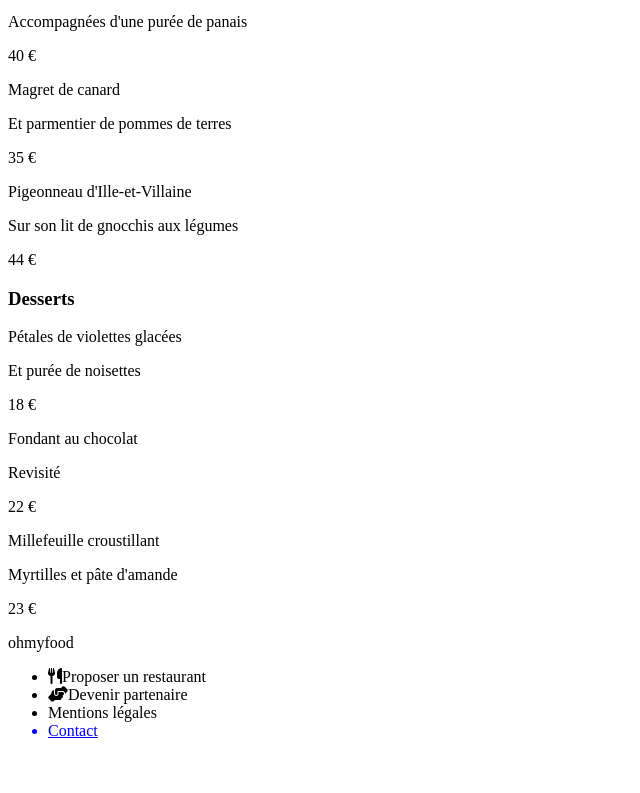
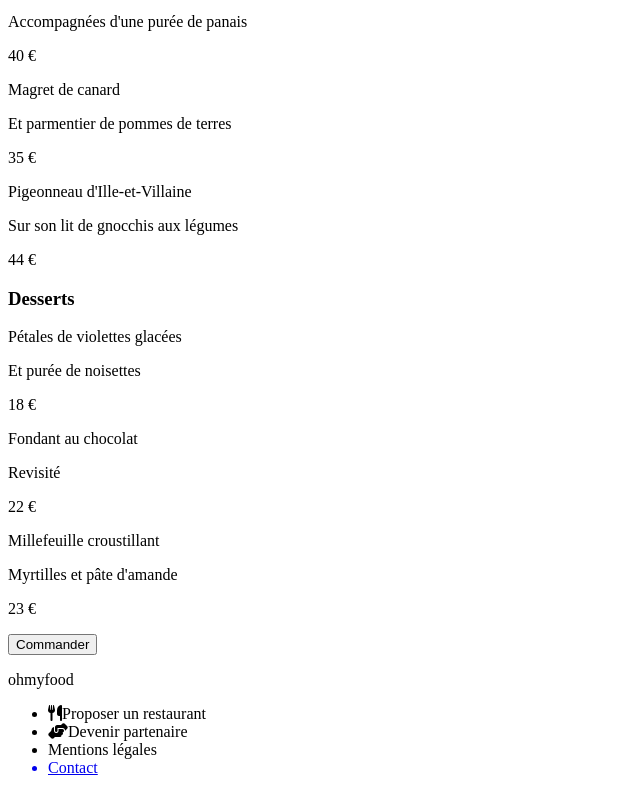
Before and after one commit to MasThomas/MASTHOMAS_3_20042021, a plain HTML site: page _1.html in a window 1280 px wide. Shown: the part 522-1315 px from the top of the page, without its empty margins (0-640 px from the left). Before the commit the page ends 1278 px from the top, so only its background shows below. Drawn offline with Linux system fonts and the light colour scheme; a web font is replaced by a local one.

Commit message:
_1 btn order & footer in body

```diff
--- a/_1.html
+++ b/_1.html
@@ -82,8 +82,9 @@
                 </div>
         </section>
 
-  </body>
-
+        <div class="order">
+            <button class="btn">Commander</button>
+        </div>
         <footer>
             <p>ohmyfood</p>
             <ul>
@@ -93,3 +94,5 @@
                 <a href="mailto:xxx@xxx.com"><li>Contact</li></a>
             </ul>
         </footer>
+    </body>
+</html>
```
Also changed, not shown: __index.html (+2 -1 lines). Lines whose indentation alone changed are shown as unchanged.
